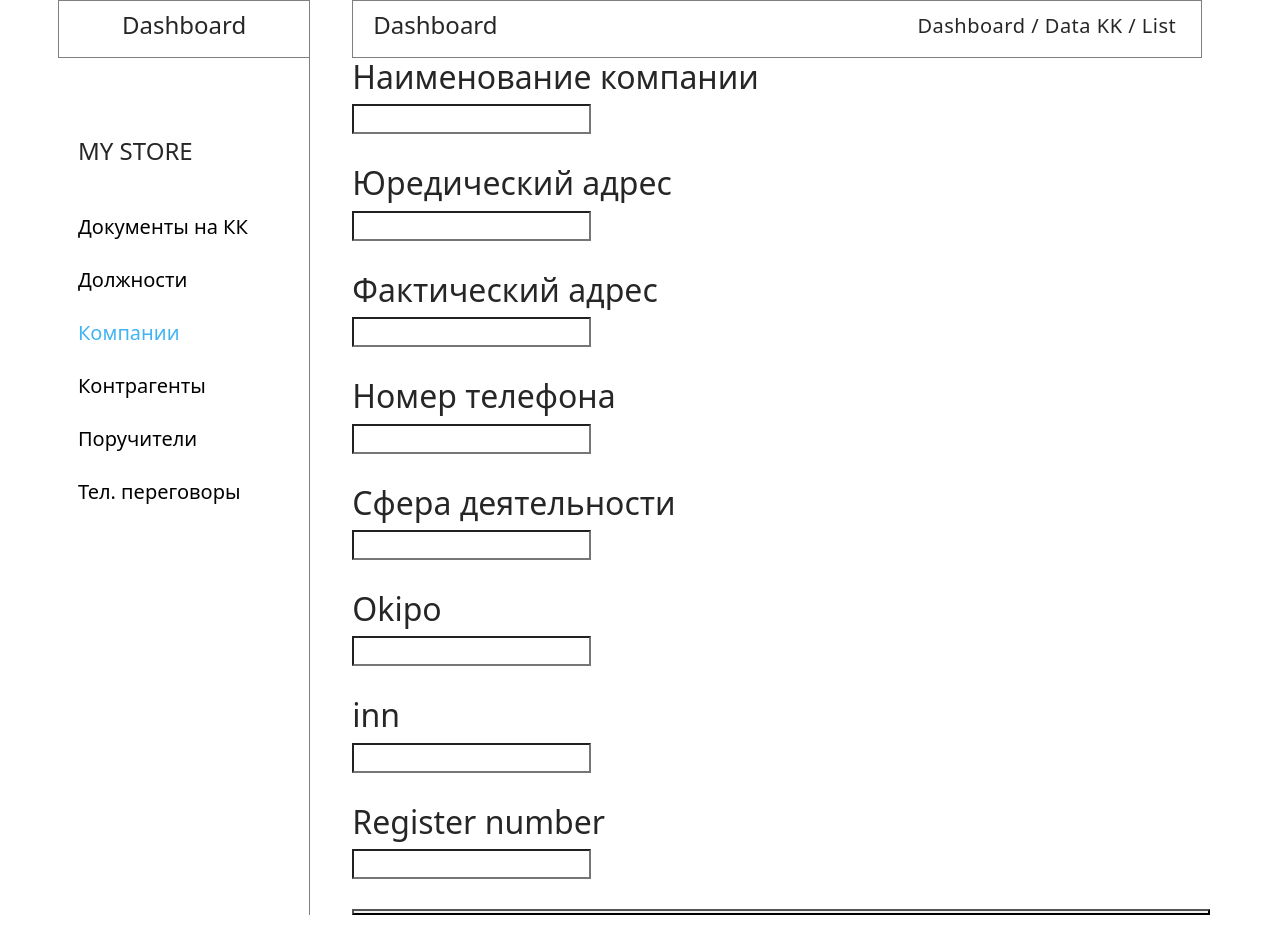
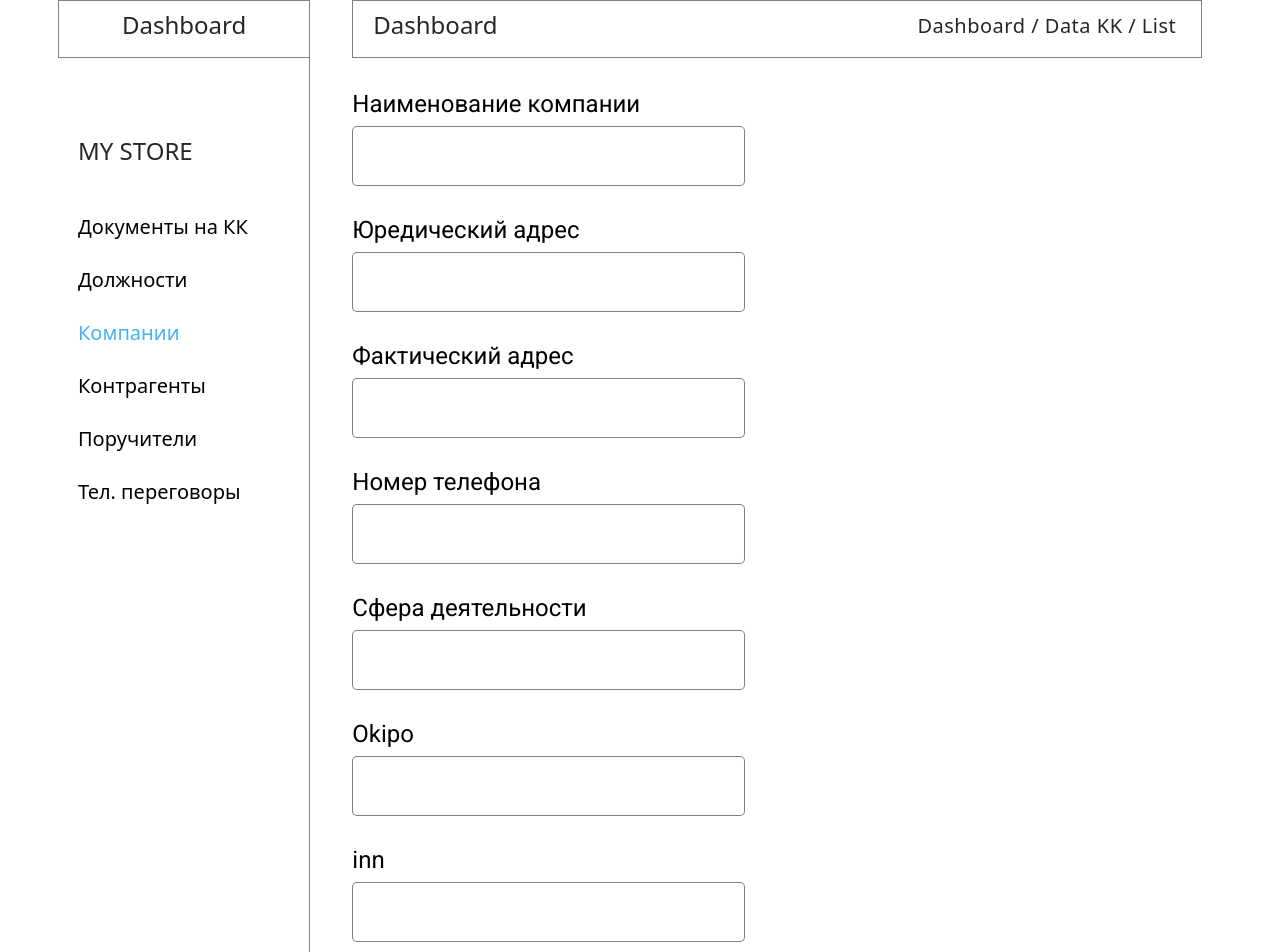
Before and after one commit to AidanaTur7777/srm, a React (Create React App) app: page /companies in a window 1280 px wide. Shown: the top 952 px of the page. Before the commit the page ends 915 px from the top, so only its background shows below. Built offline with nearby package versions, Linux system fonts and the light colour scheme.

Commit message:
feat: Companies page all

```diff
--- a/src/pages/Companies.jsx
+++ b/src/pages/Companies.jsx
@@ -9,78 +9,70 @@ const Companies = () => {
           <div>
             <h2 className={cl.companies__title}>Наименование компании</h2>
             <input
-              class="input-phone"
+              className={cl.input__phone}
               type="text"
-              phone-input
-              ng-model="phoneVal"
+
             />
           </div>
           <div>
             <h2 className={cl.companies__title}>Юредический адрес</h2>
             <input
-              class="input-phone"
+              className={cl.input__phone}
               type="text"
-              phone-input
-              ng-model="phoneVal"
+
             />
           </div>
           <div>
             <h2 className={cl.companies__title}>Фактический адрес</h2>
             <input
-              class="input-phone"
+              className={cl.input__phone}
               type="text"
-              phone-input
-              ng-model="phoneVal"
+
             />
           </div>
           <div>
             <h2 className={cl.companies__title}>Номер телефона</h2>
             <input
-              class="input-phone"
+              className={cl.input__phone}
               type="text"
-              phone-input
-              ng-model="phoneVal"
+
             />
           </div>
           <div>
             <h2 className={cl.companies__title}>Сфера деятельности</h2>
             <input
-              class="input-phone"
+              className={cl.input__phone}
               type="text"
-              phone-input
-              ng-model="phoneVal"
+
             />
           </div>
           <div>
             <h2 className={cl.companies__title}>Okipo</h2>
             <input
-              class="input-phone"
+              className={cl.input__phone}
               type="text"
-              phone-input
-              ng-model="phoneVal"
+
             />
           </div>
           <div>
             <h2 className={cl.companies__title}>inn</h2>
             <input
-              class="input-phone"
+              className={cl.input__phone}
               type="text"
-              phone-input
-              ng-model="phoneVal"
+
             />
           </div>
           <div>
             <h2 className={cl.companies__title}>Register number</h2>
             <input
-              class="input-phone"
+              className={cl.input__phone}
+
               type="text"
-              phone-input
-              ng-model="phoneVal"
             />
           </div>
 
           <button className={cl.companies__btn}>
-
+            Submit
           </button>
         </div>
       </section>
--- a/src/scss/companies.module.scss
+++ b/src/scss/companies.module.scss
@@ -1,10 +1,38 @@
 .inputs__col {
-    display: flex;
-    flex-direction: column;
-    gap: 30px;
+  display: flex;
+  flex-direction: column;
+  gap: 30px;
+  margin-top: 2rem;
 }
 
+.companies__title {
+  font-family: "Roboto";
+  font-style: normal;
+  font-weight: 400;
+  font-size: 24px;
+  line-height: 28px;
+  color: #000000;
+}
 
-.companies__title {
+.input__phone {
+  border: 1px solid rgba(0, 0, 0, 0.5);
+  border-radius: 5px;
+  width: 393px;
+  height: 60px;
+  width: 393px;
+  height: 60px;
+}
 
+.companies__btn {
+  background: #42b4f4;
+  border-radius: 5px;
+  width: 264px;
+  height: 63px;
+  color: #fff;
+  font-size: 20px;
+
+  &:hover {
+    background: darkblue;
+    transition: all 0.5s ease;
+  }
 }
```
